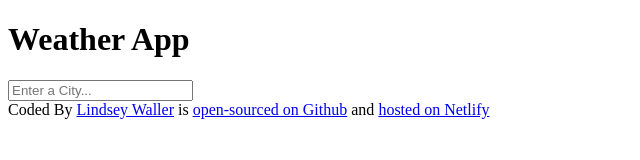
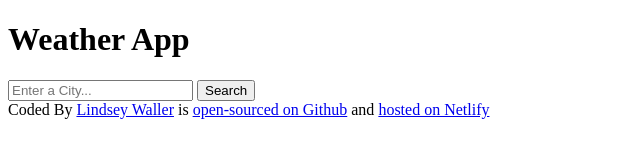
Before and after one commit to cheesymash/She-Codes-Plus-Final-Project, a plain HTML site: page index.html in a window 1280 px wide. Shown: the whole page, without its empty margins (0-640 px from the left). Drawn offline with Linux system fonts and the light colour scheme.

Commit message:
added input search button

```diff
--- a/index.html
+++ b/index.html
@@ -17,7 +17,7 @@
             id="search-form-input"
             class="search-form-input"
           />
-
+          <input type="submit" value="Search" class="search-form-button" />
         </form>
       </header>
       <footer>
```
